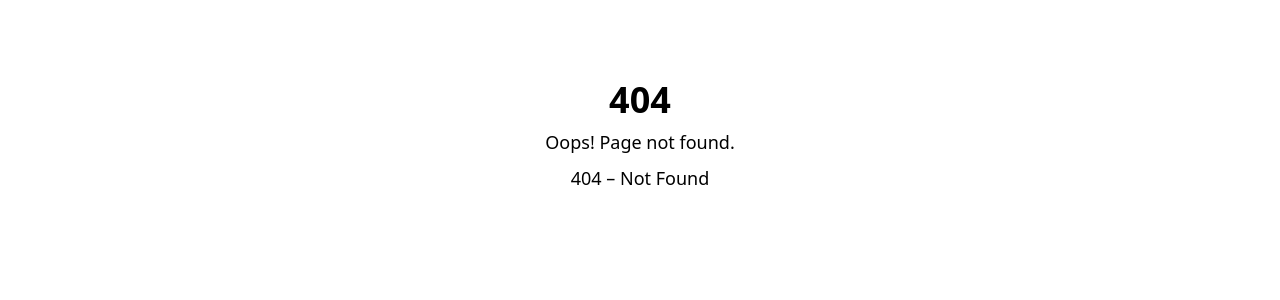
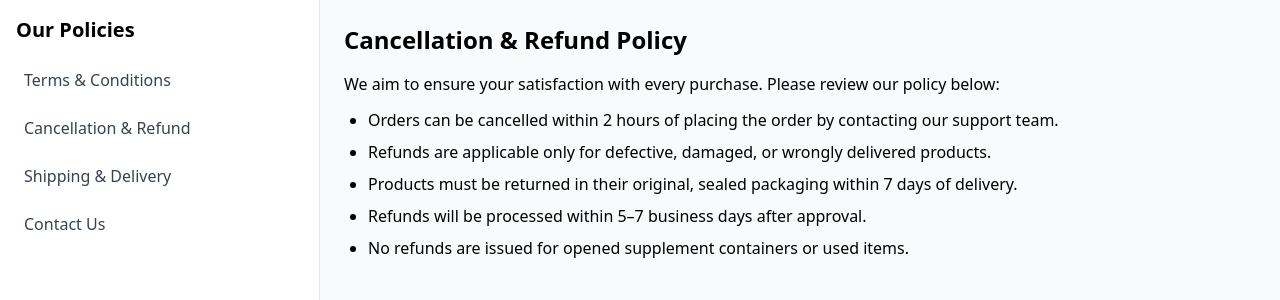
Before and after one commit to fyzsrd/NutrifyStore, a React (Vite) app: page /policies/cancellation-refund in a window 1280 px wide. Before the commit this address had no page. Shown: the top 300 px of the page. Built offline with nearby package versions, Linux system fonts and the light colour scheme.

Commit message:
feat:policeies added

```diff
--- /dev/null
+++ b/src/features/policies/pages/CancellationAndRefund.jsx
@@ -0,0 +1,33 @@
+import React from "react";
+
+const CancellationAndRefund = () => (
+  <div>
+    <h1 className="text-2xl font-semibold mb-4">
+      Cancellation & Refund Policy
+    </h1>
+    <p className="mb-3">
+      We aim to ensure your satisfaction with every purchase. Please review our
+      policy below:
+    </p>
+    <ul className="list-disc ml-6 space-y-2">
+      <li>
+        Orders can be cancelled within 2 hours of placing the order by
+        contacting our support team.
+      </li>
+      <li>
+        Refunds are applicable only for defective, damaged, or wrongly
+        delivered products.
+      </li>
+      <li>
+        Products must be returned in their original, sealed packaging within 7
+        days of delivery.
+      </li>
+      <li>Refunds will be processed within 5–7 business days after approval.</li>
+      <li>
+        No refunds are issued for opened supplement containers or used items.
+      </li>
+    </ul>
+  </div>
+);
+
+export default CancellationAndRefund;
--- /dev/null
+++ b/src/features/policies/pages/ContactUs.jsx
@@ -0,0 +1,18 @@
+import React from "react";
+
+const ContactUs = () => (
+  <div>
+    <h1 className="text-2xl font-semibold mb-4">Contact Us</h1>
+    <p className="mb-3">
+      Have questions or need support? Our team is here to help!
+    </p>
+    <ul className="space-y-2">
+      <li>Email: <strong>nutralineindia@gmail.com</strong></li>
+      <li>Phone: 91 9188642139</li>
+      <li>Working Hours: Monday – Saturday, 10 AM to 6 PM</li>
+      <li>Address: Nutraline HQ, Kochi, Kerala, India</li>
+    </ul>
+  </div>
+);
+
+export default ContactUs;
--- /dev/null
+++ b/src/features/policies/pages/PolicesPage.jsx
@@ -0,0 +1,37 @@
+import React from "react";
+import { Link, Outlet } from "react-router-dom";
+
+const PolicesPage = () => {
+  const links = [
+    { name: "Terms & Conditions", path: "terms" },
+    { name: "Cancellation & Refund", path: "cancellation-refund" },
+    { name: "Shipping & Delivery", path: "shipping-delivery" },
+    { name: "Contact Us", path: "contact-us" },
+  ];
+
+  return (
+    <div className="min-h-screen flex flex-col md:flex-row bg-gray-50">
+      <aside className="w-full md:w-1/4 border-r border-gray-200 p-4 bg-white">
+        <h2 className="text-xl font-semibold mb-4">Our Policies</h2>
+        <ul className="space-y-2">
+          {links.map((link) => (
+            <li key={link.path}>
+              <Link
+                to={link.path}
+                className="block p-2 rounded hover:bg-blue-100 text-gray-700"
+              >
+                {link.name}
+              </Link>
+            </li>
+          ))}
+        </ul>
+      </aside>
+
+      <main className="flex-1 p-6">
+        <Outlet />
+      </main>
+    </div>
+  );
+};
+
+export default PolicesPage;
--- /dev/null
+++ b/src/features/policies/pages/ShippingAndDelivery.jsx
@@ -0,0 +1,27 @@
+import React from "react";
+
+const ShippingAndDelivery = () => (
+  <div>
+    <h1 className="text-2xl font-semibold mb-4">Shipping & Delivery Policy</h1>
+    <p className="mb-3">
+      Nutraline offers PAN India delivery to ensure your supplements reach you
+      safely and promptly.
+    </p>
+    <ul className="list-disc ml-6 space-y-2">
+      <li>All orders are dispatched within 1–2 business days.</li>
+      <li>
+        Standard delivery time is 3–7 working days depending on your location.
+      </li>
+      <li>Free shipping is available on eligible orders across India.</li>
+      <li>
+        Once shipped, you’ll receive an email or SMS with your tracking number.
+      </li>
+      <li>
+        Delays due to natural calamities, courier issues, or lockdowns are
+        beyond our control.
+      </li>
+    </ul>
+  </div>
+);
+
+export default ShippingAndDelivery;
--- /dev/null
+++ b/src/features/policies/pages/TermsAndConditions.jsx
@@ -0,0 +1,28 @@
+import React from "react";
+
+const TermsAndConditions = () => (
+  <div>
+    <h1 className="text-2xl font-semibold mb-4">Terms and Conditions</h1>
+    <p className="mb-3">
+      Welcome to Nutraline. By accessing or purchasing from our website, you
+      agree to comply with our terms and policies.
+    </p>
+    <ul className="list-disc ml-6 space-y-2">
+      <li>All products are for personal use and not for resale.</li>
+      <li>Prices and availability are subject to change without notice.</li>
+      <li>
+        Nutraline reserves the right to cancel any order due to pricing errors
+        or stock unavailability.
+      </li>
+      <li>
+        Product descriptions and images are for reference only. Please read
+        labels carefully before use.
+      </li>
+      <li>
+        Users must be 18+ or have parental consent to make a purchase.
+      </li>
+    </ul>
+  </div>
+);
+
+export default TermsAndConditions;
```
Also changed, not shown: src/app/routes/AppRoutes.jsx (+16 -0 lines), src/features/policies/components/PolicyCard.jsx (added), vercel.json (added).
